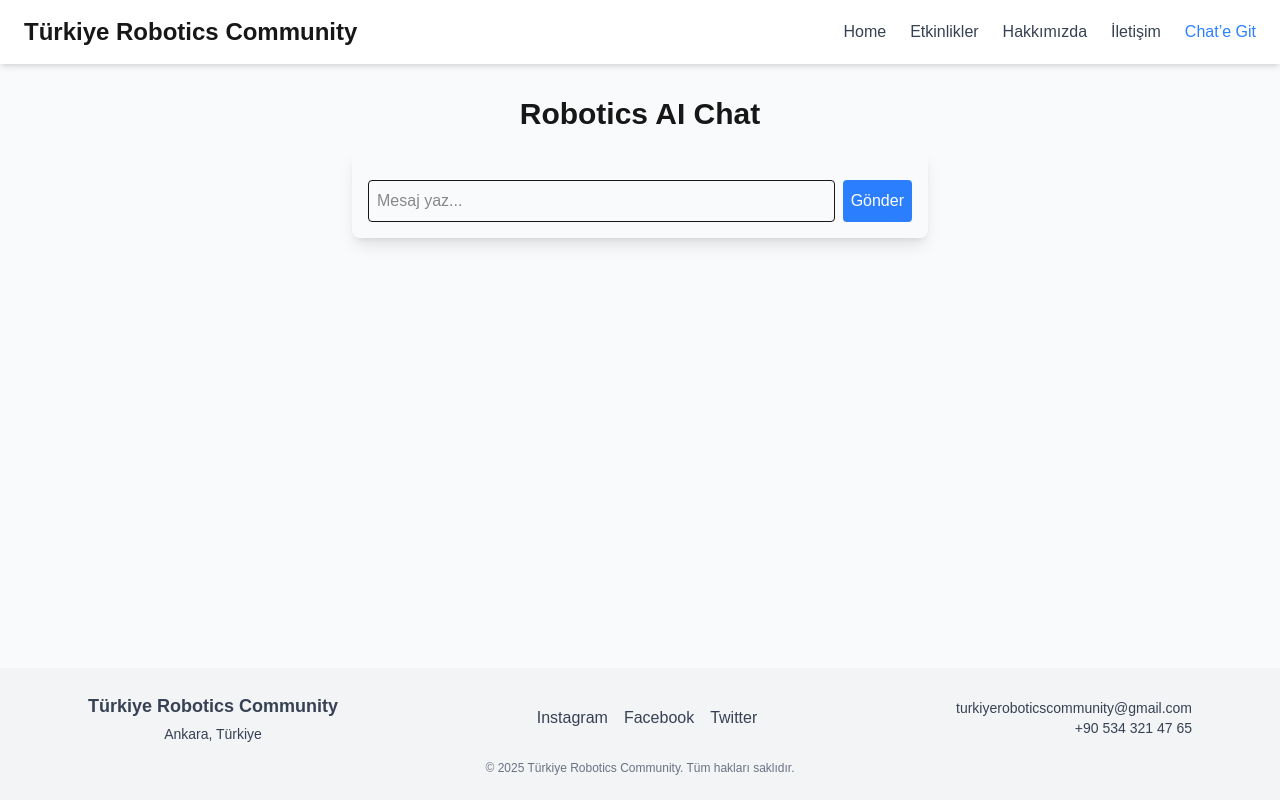
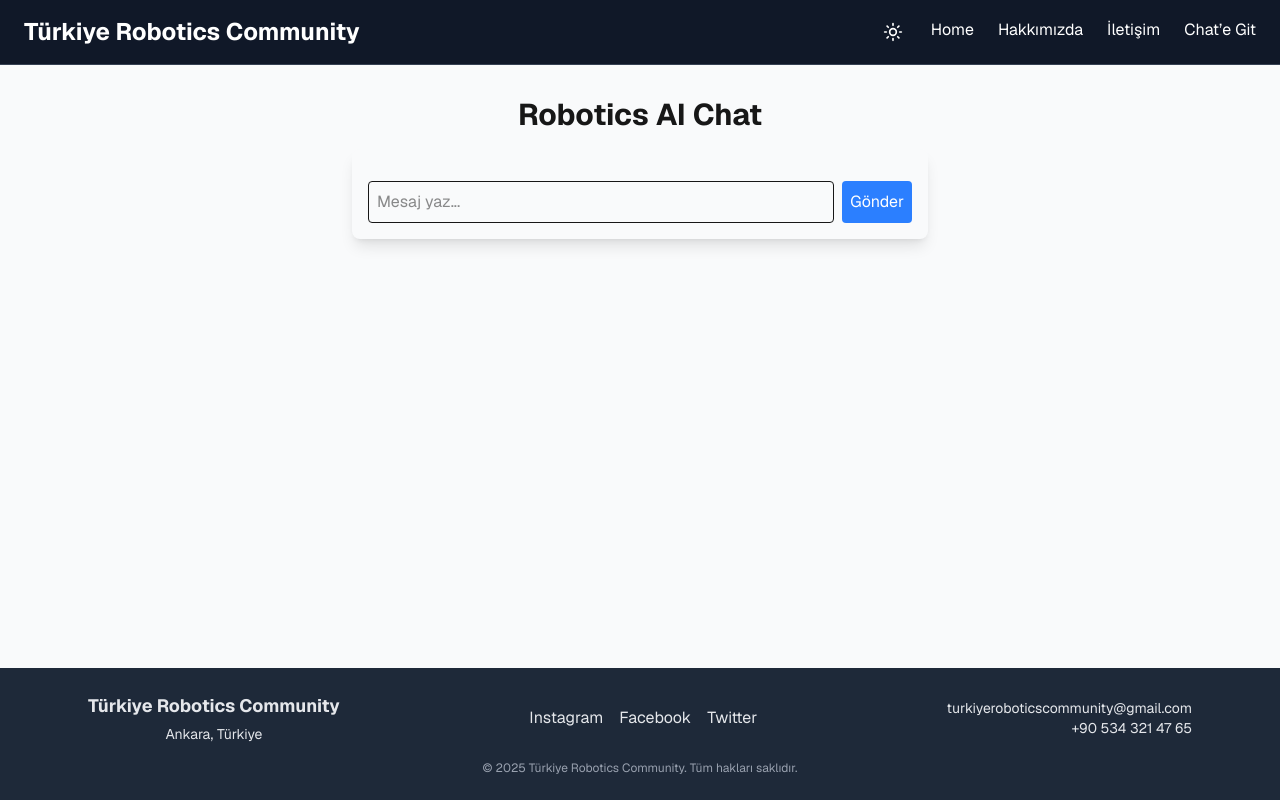
Before and after one commit to can2334/robotics, a Next.js app: page /chat in a window 1280 px wide. Built offline with nearby package versions, Linux system fonts and the light colour scheme.

Commit message:
Trigger new deploy

```diff
--- a/src/app/components/Footer.tsx
+++ b/src/app/components/Footer.tsx
@@ -1,8 +1,11 @@
 "use client";
 
-export default function Footer() {
+export default function Footer({ theme }: { theme: "light" | "dark" }) {
     return (
-        <footer className="w-full bg-gray-100 text-gray-700 py-6 mt-6">
+        <footer
+            className={`w-full py-6 mt-6 transition-colors duration-300 ${theme === "light" ? "bg-gray-100 text-gray-700" : "bg-gray-800 text-gray-200"
+                }`}
+        >
             <div className="max-w-6xl mx-auto px-6 flex flex-col md:flex-row justify-between items-center gap-4">
                 <div className="text-center md:text-center">
                     <h2 className="font-bold text-lg">Türkiye Robotics Community</h2>
@@ -10,9 +13,27 @@ export default function Footer() {
                 </div>
 
                 <div className="flex gap-4">
-                    <a href="https://www.instagram.com/turkiyeroboticscommunity?igsh=MmQ4Z2s3Z2pjaGVv" className="hover:text-gray-900 transition">Instagram</a>
-                    <a href="#" className="hover:text-gray-900 transition">Facebook</a>
-                    <a href="#" className="hover:text-gray-900 transition">Twitter</a>
+                    <a
+                        href="https://www.instagram.com/turkiyeroboticscommunity?igsh=MmQ4Z2s3Z2pjaGVv"
+                        className={`transition ${theme === "light" ? "hover:text-gray-900" : "hover:text-white"
+                            }`}
+                    >
+                        Instagram
+                    </a>
+                    <a
+                        href="#"
+                        className={`transition ${theme === "light" ? "hover:text-gray-900" : "hover:text-white"
+                            }`}
+                    >
+                        Facebook
+                    </a>
+                    <a
+                        href="#"
+                        className={`transition ${theme === "light" ? "hover:text-gray-900" : "hover:text-white"
+                            }`}
+                    >
+                        Twitter
+                    </a>
                 </div>
 
                 <div className="text-center md:text-right text-sm">
@@ -21,7 +42,7 @@ export default function Footer() {
                 </div>
             </div>
 
-            <div className="mt-4 text-center text-xs text-gray-500">
+            <div className={`mt-4 text-center text-xs transition-colors duration-300 ${theme === "light" ? "text-gray-500" : "text-gray-400"}`}>
                 &copy; 2025 Türkiye Robotics Community. Tüm hakları saklıdır.
             </div>
         </footer>
--- a/src/app/components/Header.tsx
+++ b/src/app/components/Header.tsx
@@ -1,76 +1,105 @@
 "use client";
 
 import { useState } from "react";
-import { X, Menu } from "lucide-react";
+import { Menu, X, Sun, Moon } from "lucide-react";
 
-export default function Header() {
+export default function Header({
+    theme,
+    toggleTheme,
+}: {
+    theme: "light" | "dark";
+    toggleTheme: () => void;
+}) {
     const [sidebarOpen, setSidebarOpen] = useState(false);
+
+    // Menümüzün listesi
+    const menuItems = [
+        { label: "Home", href: "/" },
+        { label: "Hakkımızda", href: "/about" },
+        { label: "İletişim", href: "/contact" },
+        { label: "Chat’e Git", href: "/chat" },
+    ];
 
     return (
         <>
-            <header className="w-full bg-white shadow-md flex justify-between items-center px-6 py-4">
+            <header
+                className={`w-full flex justify-between items-center px-6 py-4 border-b transition-colors duration-300
+        ${theme === "light" ? "bg-white text-gray-900 border-gray-300" : "bg-gray-900 text-white border-gray-700"}`}
+            >
+                {/* Desktop ve Mobile Ortak Alan */}
                 <div className="flex items-center gap-4">
+
+
+                    {/* Logo / Başlık */}
                     <h1 className="text-2xl font-bold">Türkiye Robotics Community</h1>
                 </div>
 
-                {/* Desktop menu */}
-                <nav className="hidden md:flex gap-6 text-gray-700">
-                    <ul className="flex gap-6">
-                        <a href="./" onClick={() => setSidebarOpen(false)}>Home</a>
-                        <li>Etkinlikler</li>
-                        <a href="/about" onClick={() => setSidebarOpen(false)}>Hakkımızda</a>
-                        <a href="/contact" onClick={() => setSidebarOpen(false)}>İletişim</a>
-                        <a href="/chat" className="text-blue-500 hover:underline">
-                            Chat’e Git
+                {/* Desktop Menü */}
+                <nav className="hidden md:flex gap-6">
+                    {/* Tema ikonu */}
+                    <button onClick={toggleTheme} className="p-1 rounded hover:bg-gray-200 dark:hover:bg-gray-700 transition">
+                        {theme === "light" ? <Moon size={20} /> : <Sun size={20} />}
+                    </button>
+                    {menuItems.map((item) => (
+                        <a
+                            key={item.href}
+                            href={item.href}
+                            className="hover:text-indigo-500 transition"
+                        >
+                            {item.label}
                         </a>
+                    ))}
+                </nav>
+                {/* Tema ikonu */}
+                <button onClick={toggleTheme} className="md:hidden">
+                    {theme === "light" ? <Moon size={20} /> : <Sun size={20} />}
+                </button>
+                {/* Mobile Hamburger */}
+                <button className="md:hidden" onClick={() => setSidebarOpen(true)}>
 
-                    </ul>
-                </nav>
-
-                {/* Mobile hamburger */}
-                <button
-                    className="md:hidden text-gray-700"
-                    onClick={() => setSidebarOpen(true)}
-                >
                     <Menu size={24} />
                 </button>
-            </header>
+            </header >
 
-            {/* Sidebar overlay */}
-            <div
+            {/* Mobile Sidebar */}
+            < div
                 className={`fixed inset-0 z-50 flex transition-opacity duration-300 ${sidebarOpen ? "opacity-100 pointer-events-auto" : "opacity-0 pointer-events-none"
-                    }`}
+                    }`
+                }
             >
-                {/* Arka plan karartma */}
-                <div
-                    className="fixed inset-0 bg-black opacity-50"
+                {/* Overlay */}
+                < div
+                    className="fixed inset-0 bg-black/50"
                     onClick={() => setSidebarOpen(false)}
-                ></div>
+                ></div >
 
-                {/* Sidebar panel */}
-                <div
-                    className={`relative bg-white w-64 h-full shadow-md p-6 transform transition-transform duration-300 ${sidebarOpen ? "translate-x-0" : "translate-x-full"
+                {/* Sidebar Panel */}
+                < div
+                    className={`relative bg-white dark:bg-gray-900 w-64 h-full shadow-md p-6 transform transition-transform duration-300 ${sidebarOpen ? "translate-x-0" : "translate-x-full"
                         }`}
                 >
                     <button
-                        className="absolute top-4 right-4 text-gray-700"
+                        className="absolute top-4 right-4 text-gray-700 dark:text-gray-200"
                         onClick={() => setSidebarOpen(false)}
                     >
                         <X size={24} />
                     </button>
 
-                    <nav className="mt-8 flex flex-col gap-4 text-gray-700">
-                        <a href="/" onClick={() => setSidebarOpen(false)}>Home</a>
-                        <a href="#etkinlikler" onClick={() => setSidebarOpen(false)}>Etkinlikler</a>
-                        <a href="/about" onClick={() => setSidebarOpen(false)}>Hakkımızda</a>
-                        <a href="/contact" onClick={() => setSidebarOpen(false)}>İletişim</a>
-                        <a href="/chat" className="text-blue-500 hover:underline">
-                            Chat’e Git
-                        </a>
-
+                    <nav className="mt-8 flex flex-col gap-4 text-gray-900 dark:text-white">
+                        {/* Tema ikonu */}
+                        {menuItems.map((item) => (
+                            <a
+                                key={item.href}
+                                href={item.href}
+                                className="hover:text-indigo-500 transition"
+                                onClick={() => setSidebarOpen(false)}
+                            >
+                                {item.label}
+                            </a>
+                        ))}
                     </nav>
-                </div>
-            </div>
+                </div >
+            </div >
         </>
     );
 }
--- /dev/null
+++ b/src/app/components/head.tsx
@@ -0,0 +1,12 @@
+export default function Head() {
+    return (
+        <>
+            <title>Türkiye Robotics Community</title>
+            <meta
+                name="description"
+                content="Türkiye Robotics Community ekibi ile teknoloji, mühendislik ve yaratıcılık birleştiriliyor."
+            />
+            <meta name="viewport" content="width=device-width, initial-scale=1" />
+        </>
+    );
+}
--- a/src/app/layout.tsx
+++ b/src/app/layout.tsx
@@ -1,8 +1,11 @@
-import type { Metadata } from "next";
+'use client';
+
 import { Geist, Geist_Mono } from "next/font/google";
 import "./globals.css";
 import { Analytics } from '@vercel/analytics/next';
-import { SpeedInsights } from "@vercel/speed-insights/next"
+import { SpeedInsights } from "@vercel/speed-insights/next";
+import { useState, useEffect } from "react";
+import Head from "./components/head";
 
 const geistSans = Geist({
   variable: "--font-geist-sans",
@@ -14,24 +17,42 @@ const geistMono = Geist_Mono({
   subsets: ["latin"],
 });
 
-export const metadata: Metadata = {
-  title: "Türkiye Robotics Community",
-  description: "Generated by create Türkiye Robotics Community",
-};
-
 export default function RootLayout({
   children,
 }: Readonly<{
   children: React.ReactNode;
 }>) {
+  const [theme, setTheme] = useState<'light' | 'dark'>('light');
+
+  // Tarayıcıdan kaydedilmiş tema varsa uygula
+  useEffect(() => {
+    const storedTheme = localStorage.getItem('theme') as 'light' | 'dark' | null;
+    if (storedTheme) setTheme(storedTheme);
+  }, []);
+
+  // html class'ını güncelle
+  useEffect(() => {
+    const html = document.documentElement;
+    if (theme === 'dark') html.classList.add('dark');
+    else html.classList.remove('dark');
+    localStorage.setItem('theme', theme);
+  }, [theme]);
+
+  const toggleTheme = () => setTheme(theme === 'light' ? 'dark' : 'light');
+
   return (
-    <html lang="en">
-      <body className="bg-white text-gray-900 dark:bg-gray-900 dark:text-white">
+    <html lang="tr" className={`${geistSans.variable} ${geistMono.variable}`}>
+      <body className="bg-white text-gray-900 dark:bg-gray-900 dark:text-white transition-colors duration-300">
+        <Head />
+
+        {/* Dark mode toggle */}
+
+
         {children}
+
         <Analytics />
         <SpeedInsights />
       </body>
     </html>
   );
-
 }
--- a/src/app/page.tsx
+++ b/src/app/page.tsx
@@ -1,3 +1,6 @@
+"use client";
+
+import { useState, useEffect } from "react";
 import Link from "next/link";
 import Header from "./components/Header";
 import Footer from "./components/Footer";
@@ -8,7 +11,6 @@ const sliderData = [
   { id: 3, title: "VEX Robotics High Stakes", description: "Ankara'da düzenlenen yarışmaya hazır olun!", img: "https://educatrobotics.com/wp-content/uploads/2024/09/VRC_High_Stakes.png" },
 ];
 
-
 const cards = [
   { title: "Yazılım", desc: "Web ve mobil uygulama geliştirme", img: "/images/yazilim.jpg" },
   { title: "Robotics", desc: "VEX ve Arduino projeleri", img: "https://recf.org/wp-content/uploads/2025/05/Push-Back-Banner.jpg" },
@@ -16,9 +18,26 @@ const cards = [
 ];
 
 export default function Home() {
+  const [theme, setTheme] = useState<"light" | "dark">("light");
+
+  useEffect(() => {
+    const storedTheme = localStorage.getItem("theme") as "light" | "dark" | null;
+    if (storedTheme) setTheme(storedTheme);
+  }, []);
+
+  useEffect(() => {
+    const html = document.documentElement;
+    if (theme === "dark") html.classList.add("dark");
+    else html.classList.remove("dark");
+    localStorage.setItem("theme", theme);
+  }, [theme]);
+
+  const toggleTheme = () => setTheme(theme === "light" ? "dark" : "light");
+
   return (
-    <div className="flex flex-col min-h-screen bg-white text-gray-900">
-      <Header />
+    <div className={`flex flex-col min-h-screen transition-colors duration-300
+      ${theme === "light" ? "bg-white text-gray-900" : "bg-gray-900 text-white"}`}>
+      <Header theme={theme} toggleTheme={toggleTheme} />
 
       <main className="flex-1 p-6">
 
@@ -26,17 +45,16 @@ export default function Home() {
         <section className="mb-12">
           <div className="max-w-6xl mx-auto flex overflow-x-scroll gap-6 snap-x snap-mandatory scrollbar-hide">
             {sliderData.map((slide) => (
-              <div key={slide.id} className="min-w-[300px] md:min-w-[500px] snap-start bg-gray-200 rounded-lg overflow-hidden shadow-md">
+              <div key={slide.id} className="min-w-[300px] md:min-w-[500px] snap-start bg-gray-200 dark:bg-gray-700 rounded-lg overflow-hidden shadow-md transition-colors duration-300">
                 <img src={slide.img} alt={slide.title} className="w-full h-48 object-cover" />
                 <div className="p-4">
                   <h3 className="text-xl font-bold">{slide.title}</h3>
-                  <p className="text-gray-700">{slide.description}</p>
+                  <p className="text-gray-700 dark:text-gray-300">{slide.description}</p>
                 </div>
               </div>
             ))}
           </div>
         </section>
-
 
         {/* Kartlar Bölümü */}
         <section className="max-w-6xl mx-auto mb-16 grid grid-cols-1 sm:grid-cols-2 md:grid-cols-3 gap-8">
@@ -52,7 +70,7 @@ export default function Home() {
               />
               <div className="p-5">
                 <h3 className="text-xl font-semibold mb-2">{item.title}</h3>
-                <p className="text-sm text-gray-200 line-clamp-2">{item.desc}</p>
+                <p className="text-sm text-gray-200 dark:text-gray-100 line-clamp-2">{item.desc}</p>
               </div>
             </div>
           ))}
@@ -60,7 +78,7 @@ export default function Home() {
 
       </main>
 
-      <Footer />
+      <Footer theme={theme} />
     </div>
   );
 }
--- a/📄 postcss.config.js
+++ /dev/null
@@ -1,6 +0,0 @@
-export default {
-    plugins: {
-        tailwindcss: {},
-        autoprefixer: {},
-    },
-};
--- /dev/null
+++ b/📄 postcss.config.ts
@@ -0,0 +1,13 @@
+export default {
+    plugins: {
+        tailwindcss: {},
+        autoprefixer: {},
+    },
+    extend: {
+        colors: {
+            lightPrimary: "#6366f1",
+            darkPrimary: "#4f46e5",
+        }
+    }
+
+};
--- a/📄 tailwind.config.ts
+++ b/📄 tailwind.config.ts
@@ -1,16 +1,13 @@
-import type { Config } from 'tailwindcss';
+import type { Config } from "tailwindcss";
 
 const config: Config = {
+    darkMode: "class", // <-- bu yoksa dark mode çalışmaz
     theme: {
         extend: {
-            keyframes: {
-                fadeIn: { "0%": { opacity: 0 }, "100%": { opacity: 1 } },
-                slideUp: { "0%": { transform: "translateY(20px)", opacity: 0 }, "100%": { transform: "translateY(0)", opacity: 1 } }
+            colors: {
+                primary: "#6366f1",
+                secondary: "#ec4899",
             },
-            animation: {
-                fadeIn: "fadeIn 0.3s ease-out",
-                slideUp: "slideUp 0.3s ease-out"
-            }
         },
     },
     plugins: [],
```
Also changed, not shown: src/app/about/page.tsx (+60 -19 lines).
